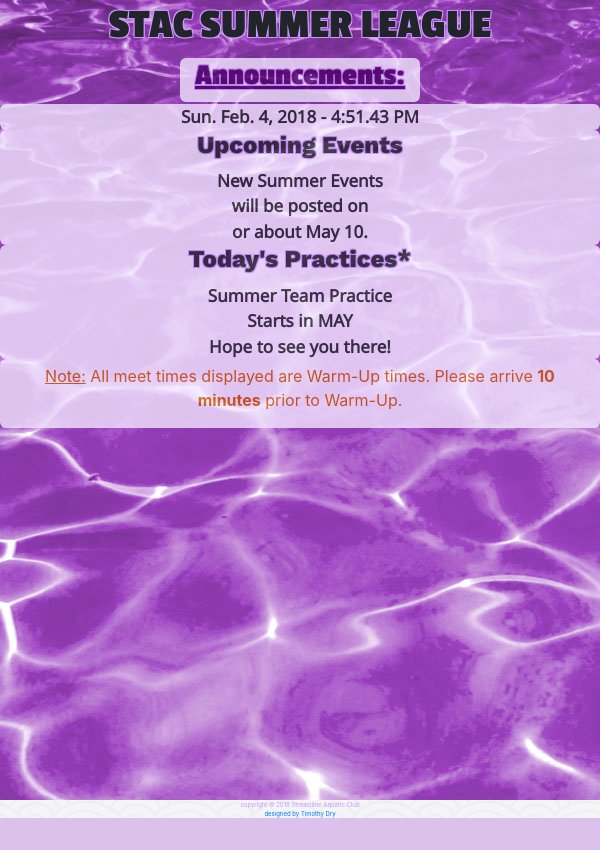
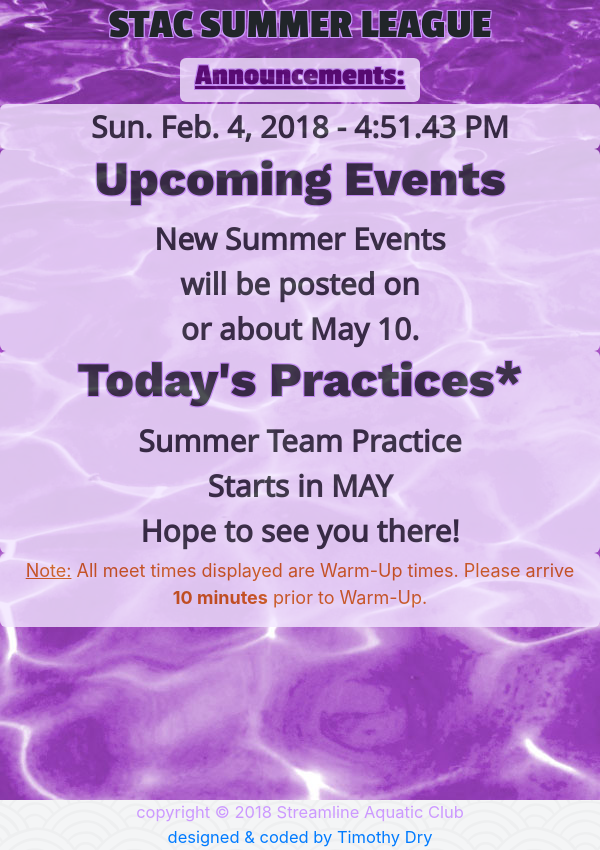
Before and after one commit to dryguy99/StacSummer, a PHP site: page / in a window 600 px wide. Shown: the part 56-906 px from the top of the page. Before the commit the page ends 874 px from the top, so only its background shows below. Run offline with PHP 8.4, Linux system fonts and the light colour scheme; some libraries are stand-ins or nearby versions.

Commit message:
updated media queries for mobile use

```diff
--- a/assets/css/output.css
+++ b/assets/css/output.css
@@ -108,10 +108,25 @@ a.mylink {
   p {
     font-size: 5vw; }
 
+  footer {
+    font-size: 4vw; }
+
   .schedule, #welcome, #schedule, #schedule3, h2.mytitle {
     font-size: 9.6vw; }
 
   #todayschedule, #todayschedule2, #today, #today1, #upevents {
     font-size: 5vw; } }
+@media screen and (min-width: 416px) and (max-width: 736px) {
+  p {
+    font-size: 3vw; }
+
+  footer {
+    font-size: 2.75vw; }
+
+  .schedule, #welcome, #schedule, #schedule3, h2.mytitle {
+    font-size: 8vw; }
+
+  #todayschedule, #todayschedule2, #today, #today1, #upevents {
+    font-size: 5vw; } }
 
 /*# sourceMappingURL=output.css.map */
--- a/index.html
+++ b/index.html
@@ -503,7 +503,7 @@
 
     <footer class="row align-items-end justify-content-center">
       <div class="col-md-auto text-center">
-        copyright &copy; 2018 Streamline Aquatic Club<br /><a href="http://www.timdry.net/" target="_blank">designed by Timothy Dry</a>
+        copyright &copy; 2018 Streamline Aquatic Club<br /><a href="http://www.timdry.net/" target="_blank">designed & coded by Timothy Dry</a>
       </div>
     </footer>
 
```
Also changed, not shown: assets/sass/input.scss (+17 -0 lines), 1 other file.
